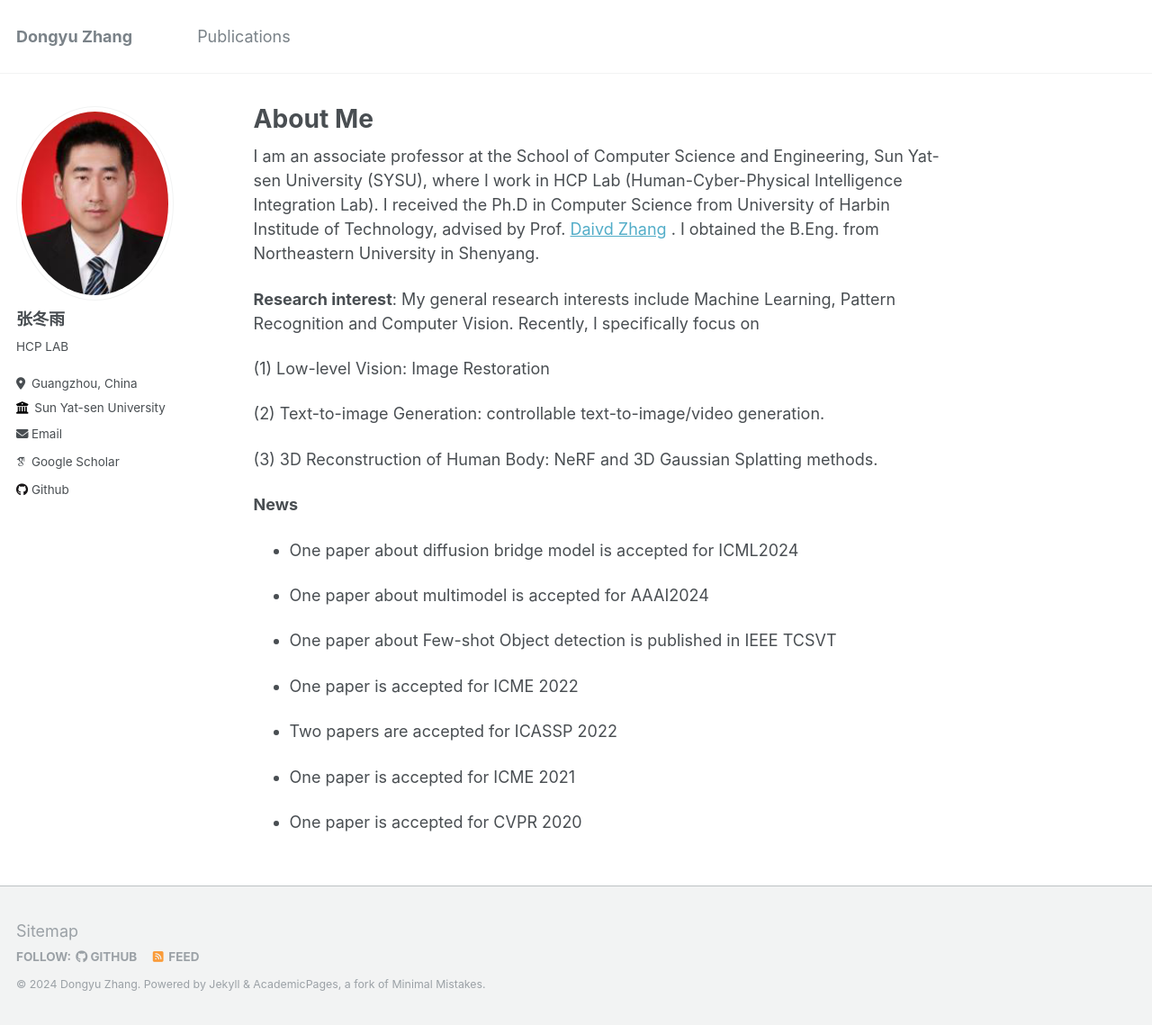
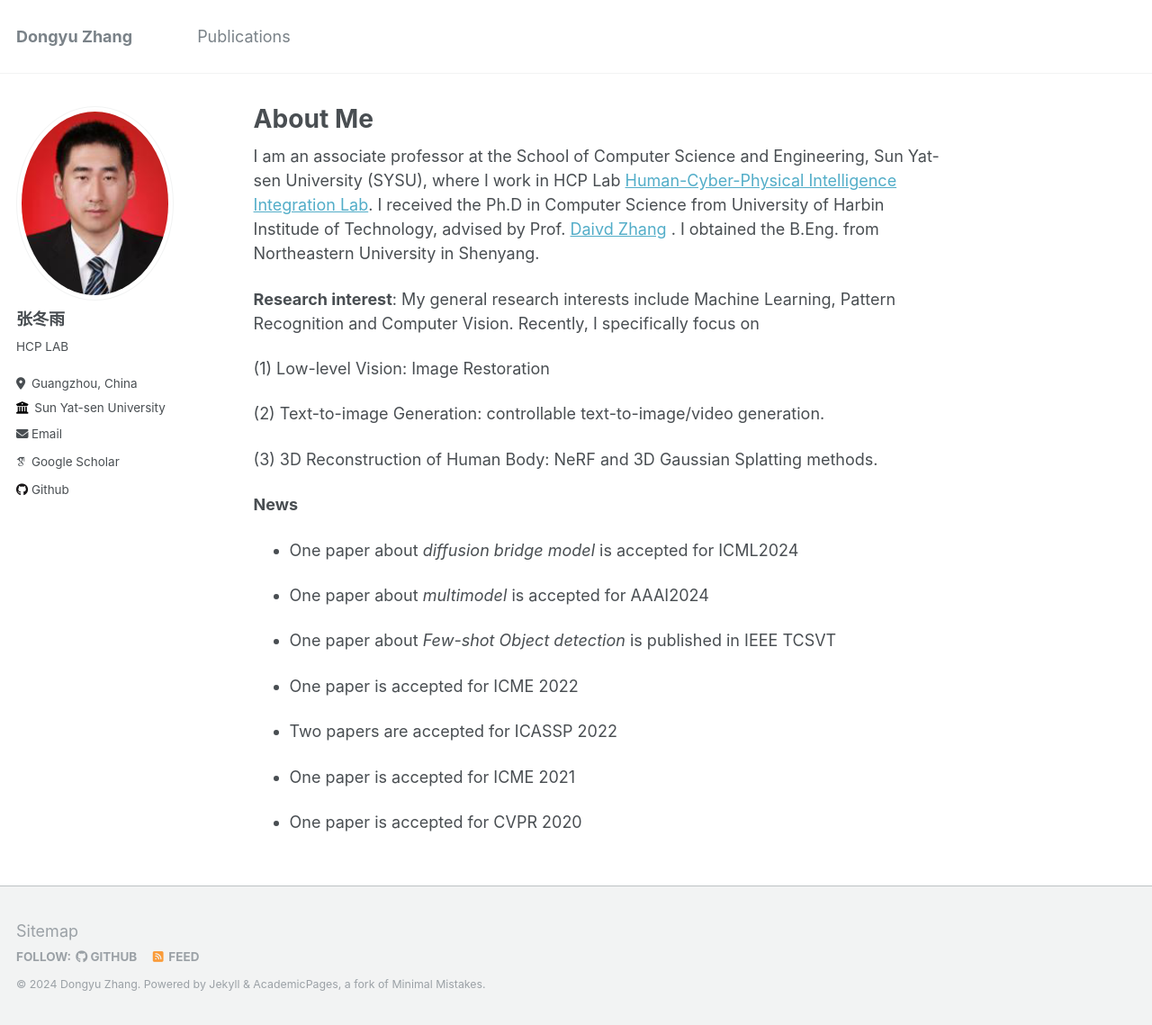
Before and after one commit to cszhangdy/cszhangdy.github.io, a Jekyll site: the page built from _pages/about.md, in a window 1280 px wide and 1139 px high. Shown: the whole window at 90% size. Built offline with Jekyll 4.4.1, drawn with Linux system fonts in a browser that asks for light colours; some web fonts are replaced.

```diff
--- a/_pages/about.md
+++ b/_pages/about.md
@@ -7,7 +7,7 @@ redirect_from:
   - /about.html
 ---
 
-I am an associate professor  at the School of Computer Science and Engineering, Sun Yat-sen University (SYSU), where I work in HCP Lab (Human-Cyber-Physical Intelligence Integration Lab). I received the Ph.D in Computer Science from University of Harbin Institude of Technology, advised by Prof. [Daivd Zhang](https://www4.comp.polyu.edu.hk/~csdzhang/) . I obtained the B.Eng. from Northeastern University in Shenyang.
+I am an associate professor  at the School of Computer Science and Engineering, Sun Yat-sen University (SYSU), where I work in HCP Lab [Human-Cyber-Physical Intelligence Integration Lab](https://www.sysu-hcp.net). I received the Ph.D in Computer Science from University of Harbin Institude of Technology, advised by Prof. [Daivd Zhang](https://www4.comp.polyu.edu.hk/~csdzhang/) . I obtained the B.Eng. from Northeastern University in Shenyang.
 
 
 **Research interest**: My general research interests include Machine Learning, Pattern Recognition and Computer Vision.
@@ -23,11 +23,11 @@ Recently, I specifically focus on
 **News**
 
 
-*  One paper about diffusion bridge model is accepted for ICML2024
+*  One paper about *diffusion bridge model* is accepted for ICML2024
 
-*  One paper about multimodel is accepted for AAAI2024
+*  One paper about *multimodel* is accepted for AAAI2024
 
-*  One paper about Few-shot Object detection is published in  IEEE TCSVT
+*  One paper about *Few-shot Object detection* is published in  IEEE TCSVT
 
 *  One paper is accepted for ICME 2022
 
```
